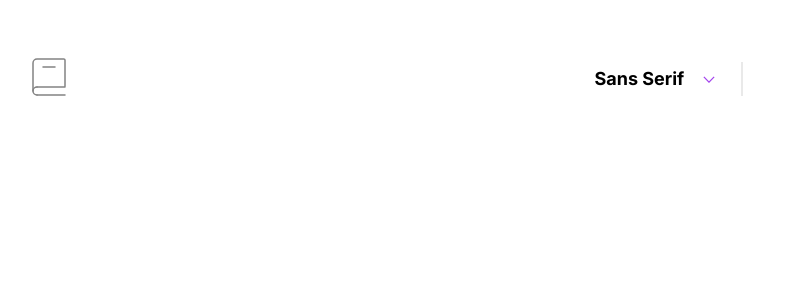
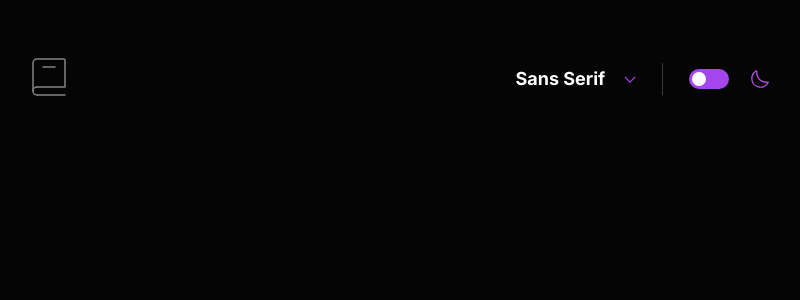
Before and after one commit to nablanco/dictionary-web-app, a React (Create React App) app: page / in a window 1280 px wide. Shown: the top 300 px of the page, without its empty margins (240-1040 px from the left). Built offline with nearby package versions, Linux system fonts and the light colour scheme.

Commit message:
Add and implement ThemeContext

```diff
--- a/src/App.js
+++ b/src/App.js
@@ -2,6 +2,7 @@ import React, { useContext } from "react";
 import styled, { createGlobalStyle } from "styled-components";
 
 import { FontContext } from "./contexts/font/fontContext";
+import { ThemeContext } from "./contexts/theme/themeContext";
 import Navbar from "./components/navigation/Navbar";
 import Body from "./components/body/Body";
 
@@ -10,6 +11,7 @@ const GlobalStyle = createGlobalStyle`
     margin: 0px;
     padding: 0px;
     font-family: ${(props) => props.font.font}, ${(props) => props.font.type};
+    background-color: ${(props) => props.theme.bgcolor.main};
   }
 `;
 const StyledApp = styled.div`
@@ -22,9 +24,10 @@ const StyledApp = styled.div`
 
 function App() {
   const { font } = useContext(FontContext);
+  const { theme } = useContext(ThemeContext);
   return (
     <>
-      <GlobalStyle font={font} />
+      <GlobalStyle font={font} theme={theme} />
       <StyledApp>
         <Navbar />
         <Body />
--- a/src/components/navigation/FontDropDown.js
+++ b/src/components/navigation/FontDropDown.js
@@ -1,6 +1,7 @@
 import React, { useContext } from "react";
 import styled from "styled-components";
 
+import { ThemeContext } from "../../contexts/theme/themeContext";
 import iconArrowDown from "../../assets/images/icon-arrow-down.svg";
 import { FontContext } from "../../contexts/font/fontContext";
 
@@ -17,6 +18,7 @@ const DropDownOptions = styled.select`
   outline: none;
   text-transform: capitalize;
   cursor: pointer;
+  color: ${(props) => props.theme.color.header};
   font-family: ${(props) => props.font.font}, ${(props) => props.font.type};
   font-style: normal;
   font-weight: 700;
@@ -46,6 +48,7 @@ const DropDownOption = styled.option`
 
 const FontDropDown = () => {
   const { font, fontOptions, handleFontChange } = useContext(FontContext);
+  const { theme } = useContext(ThemeContext);
 
   return (
     <StyledFontDropDown>
@@ -53,10 +56,10 @@ const FontDropDown = () => {
         value={font.type}
         onChange={handleFontChange}
         font={font}
+        theme={theme}
         photo={iconArrowDown}
       >
         {fontOptions.map((option) => {
-          console.log(iconArrowDown);
           return (
             <DropDownOption value={option.type} key={option.type} font={option}>
               {option.type}
--- a/src/components/navigation/Navbar.js
+++ b/src/components/navigation/Navbar.js
@@ -1,8 +1,10 @@
-import React from "react";
+import React, { useContext } from "react";
 import styled from "styled-components";
 
+import { ThemeContext } from "../../contexts/theme/themeContext";
 import logo from "../../assets/images/logo.svg";
 import FontDropDown from "./FontDropDown";
+import ThemeSlider from "./ThemeSlider";
 
 const StyledNavbar = styled.div`
   width: 737px;
@@ -20,11 +22,13 @@ const RightContainer = styled.div`
 `;
 const Divider = styled.div`
   height: 32px;
+  width: 1px;
   margin-right: 26px;
-  border: 1px solid #e9e9e9;
+  background-color: ${(props) => props.theme.divider};
 `;
 
 const Navbar = () => {
+  const { theme } = useContext(ThemeContext);
   return (
     <StyledNavbar>
       <LeftContainer>
@@ -32,7 +36,8 @@ const Navbar = () => {
       </LeftContainer>
       <RightContainer>
         <FontDropDown />
-        <Divider />
+        <Divider theme={theme} />
+        <ThemeSlider />
       </RightContainer>
     </StyledNavbar>
   );
--- a/src/components/navigation/ThemeSlider.js
+++ b/src/components/navigation/ThemeSlider.js
@@ -1,18 +1,15 @@
 import React, { useContext, useState } from "react";
 import styled from "styled-components";
 
-import { ThemeContext } from "../../themes/themeContext";
+import { ThemeContext } from "../../contexts/theme/themeContext";
+import iconMoon from "../../assets/images/icon-moon.svg";
 
-const StyledThemeSelection = styled.div`
-  width: 104px;
+const StyledThemeSlider = styled.div`
+  width: 80px;
   display: flex;
   flex-flow: row nowrap;
   justify-content: space-between;
   align-items: center;
-`;
-const DarkIcon = styled.img`
-  width: 16.5px;
-  height: 16px;
 `;
 const Switch = styled.label`
   display: flex;
@@ -21,19 +18,19 @@ const Switch = styled.label`
 `;
 const Slider = styled.div`
   position: relative;
-  width: 48px;
-  height: 24px;
-  background-color: #5a6069;
-  border-radius: 24px;
+  width: 40px;
+  height: 20px;
+  background-color: ${(props) => props.theme.bgcolor.themeslider};
+  border-radius: 10px;
   transition: 0.3s all;
 
   &:before {
     position: absolute;
     content: "";
-    height: 12px;
-    width: 12px;
-    left: 6px;
-    bottom: 6px;
+    height: 14px;
+    width: 14px;
+    left: 3px;
+    bottom: 3px;
     border-radius: 50%;
     background-color: white;
     transform: translateX(0);
@@ -46,17 +43,18 @@ const Checkbox = styled.input`
 
   &:checked + ${Slider} {
     &:before {
-      transform: translateX(24px);
+      transform: translateX(20px);
     }
   }
 `;
-const LightIcon = styled.img`
+const ThemeIcon = styled.img`
   width: 18px;
   height: 18px;
+  filter: ${(props) => props.theme.bgcolor.themeicon};
 `;
 
-const ThemeSelection = () => {
-  const { handleThemeChange } = useContext(ThemeContext);
+const ThemeSlider = () => {
+  const { theme, handleThemeChange } = useContext(ThemeContext);
   const [checked, setChecked] = useState(false);
 
   const handleCheckedChange = (event) => {
@@ -64,19 +62,18 @@ const ThemeSelection = () => {
     handleThemeChange();
   };
   return (
-    <StyledThemeSelection>
-      <DarkIcon src={iconDarkMode} />
+    <StyledThemeSlider>
       <Switch>
         <Checkbox
           type="checkbox"
           checked={checked}
           onChange={handleCheckedChange}
         />
-        <Slider />
+        <Slider theme={theme} />
       </Switch>
-      <LightIcon src={iconLightMode} />
-    </StyledThemeSelection>
+      <ThemeIcon src={iconMoon} theme={theme} />
+    </StyledThemeSlider>
   );
 };
 
-export default ThemeSelection;
+export default ThemeSlider;
--- a/src/contexts/theme/themeContext.js
+++ b/src/contexts/theme/themeContext.js
@@ -0,0 +1,38 @@
+import React, { useState, useEffect, createContext } from "react";
+
+import themes from "./themes";
+
+export const ThemeContext = createContext(themes.dark);
+
+/* eslint-disable react/prop-types */
+
+const ThemeContextWrapper = ({ children }) => {
+  const [theme, setTheme] = useState(
+    JSON.parse(localStorage.getItem("theme")) || themes.dark
+  );
+
+  useEffect(() => {
+    const currentTheme = JSON.parse(localStorage.getItem("theme"));
+    if (currentTheme) {
+      setTheme(currentTheme);
+    }
+  }, []);
+
+  useEffect(() => {
+    localStorage.setItem("theme", JSON.stringify(theme));
+  }, [theme]);
+
+  const handleThemeChange = () => {
+    theme.name === themes.light.name
+      ? setTheme(themes.dark)
+      : setTheme(themes.light);
+  };
+
+  return (
+    <ThemeContext.Provider value={{ theme, handleThemeChange }}>
+      {children}
+    </ThemeContext.Provider>
+  );
+};
+
+export default ThemeContextWrapper;
--- a/src/contexts/theme/themes.js
+++ b/src/contexts/theme/themes.js
@@ -1,3 +1,42 @@
-const themes = [];
+const themes = {
+  light: {
+    name: "light",
+    color: {
+      header: "#2d2d2d",
+      subheader: "#757575",
+      purple: "#A445ED",
+      red: "#FF5252",
+    },
+    bgcolor: {
+      main: "#ffffff",
+      icons: "#757575",
+      searchbar: "#F4F4F4",
+      purple: "#A445ED",
+      themeslider: "#757575",
+      themeicon:
+        "invert(50%) sepia(1%) saturate(0%) hue-rotate(154deg) brightness(90%) contrast(86%)",
+    },
+    divider: "#E9E9E9",
+  },
+  dark: {
+    name: "dark",
+    color: {
+      header: "#ffffff",
+      subheader: "#757575",
+      purple: "#A445ED",
+      red: "#FF5252",
+    },
+    bgcolor: {
+      main: "#050505",
+      icons: "#757575",
+      searchbar: "#1f1f1f",
+      purple: "#A445ED",
+      themeslider: "#A445ED",
+      themeicon:
+        "invert(37%) sepia(47%) saturate(6459%) hue-rotate(258deg) brightness(97%) contrast(91%)",
+    },
+    divider: "#3a3a3a",
+  },
+};
 
 export default themes;
--- a/src/index.js
+++ b/src/index.js
@@ -2,13 +2,16 @@ import React from "react";
 import ReactDOM from "react-dom/client";
 
 import FontContextWrapper from "./contexts/font/fontContext";
+import ThemeContextWrapper from "./contexts/theme/themeContext";
 import App from "./App";
 
 const root = ReactDOM.createRoot(document.getElementById("root"));
 root.render(
   <React.StrictMode>
     <FontContextWrapper>
-      <App />
+      <ThemeContextWrapper>
+        <App />
+      </ThemeContextWrapper>
     </FontContextWrapper>
   </React.StrictMode>
 );
```
Also changed, not shown: 1 other file (tests, documents, lock files or other folders).
